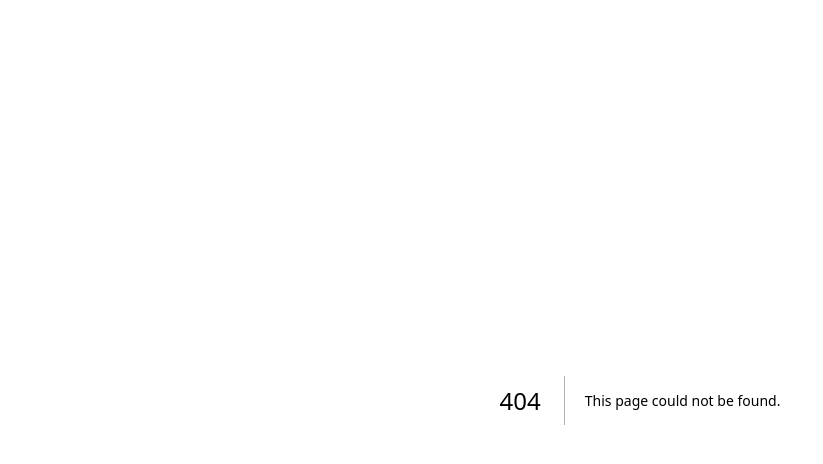
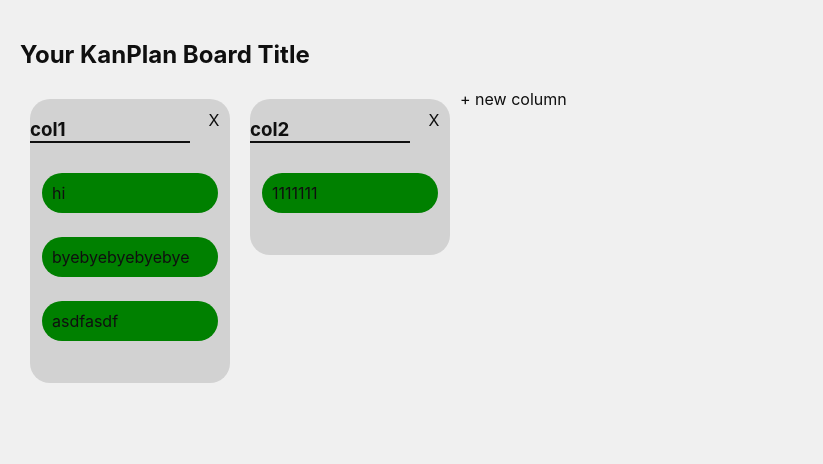
Before and after one commit to teujorge/KanPlan, a Next.js app: page /board in a window 1280 px wide. Before the commit this address had no page. Shown: the top 464 px of the page, without its empty margins (0-823 px from the left). Built offline with nearby package versions, Linux system fonts and the light colour scheme.

Commit message:
use emotion css

```diff
--- /dev/null
+++ b/content/components/board/BoardCard.tsx
@@ -0,0 +1,105 @@
+/** @jsxImportSource @emotion/react */
+import { css } from "@emotion/react";
+import { DragEvent, useContext, useState } from "react";
+import { BoardContext } from "../../../pages/board";
+import {
+  findCardsInColumns,
+  columnsAfterMove,
+} from "../../utilities/boardHelpers";
+
+export type CardInfo = {
+  id: string;
+  text: string;
+};
+
+const BoardCard = ({ info }: { info: CardInfo }) => {
+  const { columns, setColumns } = useContext(BoardContext);
+
+  const [isDragging, setIsDragging] = useState(false);
+  const [isDragOver, setIsDragOver] = useState(false);
+
+  function handleDragStart(event: DragEvent<HTMLDivElement>) {
+    event.dataTransfer.setData("id", info.id);
+    setIsDragging(true);
+  }
+
+  function handleDragEnd(event: DragEvent<HTMLDivElement>) {
+    setIsDragging(false);
+  }
+
+  function handleCardDragOverEnter(event: DragEvent<HTMLDivElement>) {
+    if (!isDragging) setIsDragOver(true);
+    else setIsDragOver(false);
+  }
+
+  function handleCardDragOverLeave(event: DragEvent<HTMLDivElement>) {
+    setIsDragOver(false);
+  }
+
+  function handleDropCard(event: DragEvent<HTMLDivElement>) {
+    // ignore parent onDrop
+    event.stopPropagation();
+
+    // obtain dropped card info
+    const cardId = event.dataTransfer.getData("id");
+
+    // find cards in arrays
+
+    const { card1Loc: draggedCardLoc, card2Loc: thisCardLoc } =
+      findCardsInColumns({
+        columns: columns,
+        card1Id: cardId,
+        card2Id: info.id,
+      });
+
+    console.log(draggedCardLoc, thisCardLoc);
+
+    // update dropped card list based on where it was dropped
+    let newColumns = columnsAfterMove({
+      columns: columns,
+      initialLoc: draggedCardLoc!,
+      finalLoc: thisCardLoc!,
+    });
+    setColumns([...newColumns]);
+    setIsDragOver(false);
+  }
+
+  return (
+    <div
+      css={css`
+        padding: 12px;
+
+        width: 100%;
+
+        opacity: ${isDragging ? 0.25 : 1};
+
+        transition: opacity 0.2s ease;
+      `}
+      draggable
+      onDragStart={handleDragStart}
+      onDragEnd={handleDragEnd}
+      onDragEnter={handleCardDragOverEnter}
+      onDragLeave={handleCardDragOverLeave}
+      onDrop={handleDropCard}
+    >
+      <div
+        css={css`
+          pointer-events: none;
+          padding: 10px;
+          border-radius: var(--border-radius);
+          background-color: green;
+          transform: translate(
+              ${isDragOver ? -20 : 0}px,
+              ${isDragOver ? 20 : 0}px
+            )
+            rotateZ(${isDragOver ? 2 : 0}deg);
+          transition: transform 0.2s ease;
+        `}
+      >
+        {info.text}
+      </div>
+    </div>
+  );
+};
+
+export default BoardCard;
--- /dev/null
+++ b/content/components/board/BoardColumn.tsx
@@ -0,0 +1,123 @@
+/** @jsxImportSource @emotion/react */
+import BoardCard, { CardInfo } from "./BoardCard";
+import { BoardContext } from "../../../pages/board";
+import { css } from "@emotion/react";
+import { DragEvent, useContext } from "react";
+import {
+  findCardsInColumns,
+  columnsAfterMove,
+} from "../../utilities/boardHelpers";
+
+export type Column = {
+  title: string;
+  cards: CardInfo[];
+};
+
+const BoardColumn = ({ index }: { index: number }) => {
+  const { columns, setColumns } = useContext(BoardContext);
+
+  function deleteColumn() {
+    const tempColumns = columns;
+    tempColumns.splice(index, 1);
+    setColumns([...tempColumns]);
+  }
+
+  function enableDroppingCard(event: DragEvent<HTMLDivElement>) {
+    event.preventDefault();
+  }
+
+  function handleDropCard(event: DragEvent<HTMLDivElement>) {
+    // obtain dropped card info
+    const cardId = event.dataTransfer.getData("id");
+
+    // find dropped card in cards list
+    const { card1Loc: draggedCardLoc } = findCardsInColumns({
+      columns: columns,
+      card1Id: cardId,
+    });
+
+    console.log(draggedCardLoc);
+
+    // update dropped card list based on where it was dropped
+    let newColumns = columnsAfterMove({
+      columns: columns,
+      initialLoc: draggedCardLoc!,
+      finalLoc: { col: index },
+    });
+    setColumns([...newColumns]);
+  }
+
+  let cards: CardInfo[] = columns[index].cards;
+
+  return (
+    <div
+      css={css`
+        user-select: none;
+        position: relative;
+        display: flex;
+        flex-direction: column;
+        align-items: flex-start;
+
+        margin: 10px;
+        padding-bottom: 30px;
+        width: 200px;
+        min-height: 100px;
+
+        border-radius: var(--border-radius);
+        background-color: var(--highlight-soft);
+      `}
+      onDragOver={enableDroppingCard}
+      onDrop={handleDropCard}
+    >
+      {/* title */}
+      <h3
+        css={css`
+          width: 80%;
+          border-bottom: 2px solid;
+        `}
+      >
+        {columns[index].title}
+      </h3>
+
+      {/* cards */}
+      {cards.length > 0 ? (
+        cards.map((card, index) => (
+          <BoardCard key={`board-card-${index}-${card.id}`} info={card} />
+        ))
+      ) : (
+        <p>no cards</p>
+      )}
+
+      {/* settings */}
+      <div
+        css={css`
+          cursor: pointer;
+
+          position: absolute;
+          top: 6px;
+          right: 6px;
+
+          display: flex;
+          align-items: center;
+          justify-content: center;
+
+          width: 20px;
+          height: 30px;
+
+          border-radius: var(--border-radius);
+
+          transition: background-color 0.2s ease;
+
+          :hover {
+            background-color: var(--highlight-soft);
+          }
+        `}
+        onClick={deleteColumn}
+      >
+        X
+      </div>
+    </div>
+  );
+};
+
+export default BoardColumn;
--- /dev/null
+++ b/content/utilities/boardHelpers.ts
@@ -0,0 +1,68 @@
+import { Column } from "../components/board/BoardColumn";
+
+type Location = {
+  row?: number;
+  col?: number;
+};
+
+export function findCardsInColumns({
+  columns,
+  card1Id: cardId1,
+  card2Id: cardId2,
+}: {
+  columns: Column[];
+  card1Id: string;
+  card2Id?: string;
+}) {
+  let card1Loc: Location | undefined = undefined;
+
+  let card2Loc: Location | undefined = undefined;
+
+  for (let c = 0; c < columns.length; c++) {
+    for (let r = 0; r < columns[c].cards.length; r++) {
+      // find card 1
+      if (cardId1 === columns[c].cards[r].id) {
+        card1Loc = { col: c, row: r };
+      }
+
+      // find card 2
+      if (cardId2 === columns[c].cards[r].id) {
+        card2Loc = { col: c, row: r };
+      }
+
+      if (card1Loc && card2Loc) {
+        break;
+      }
+    }
+  }
+
+  return { card1Loc, card2Loc };
+}
+
+export function columnsAfterMove({
+  columns,
+  initialLoc,
+  finalLoc,
+}: {
+  columns: Column[];
+  initialLoc: Location;
+  finalLoc: Location;
+}) {
+  let tempCards = columns;
+
+  const removedCard = tempCards[initialLoc.col!].cards.splice(
+    initialLoc.row!,
+    1
+  )[0];
+
+  // move it to specified index
+  if (finalLoc.col) {
+    tempCards[finalLoc.col].cards.splice(finalLoc.row!, 0, removedCard);
+  }
+  // move card to end of list
+  else {
+    tempCards[finalLoc.col!].cards.push(removedCard);
+  }
+
+  return tempCards;
+}
--- a/package.json
+++ b/package.json
@@ -9,6 +9,7 @@
     "lint": "next lint"
   },
   "dependencies": {
+    "@emotion/react": "^11.10.6",
     "@types/node": "18.14.6",
     "@types/react": "18.0.28",
     "@types/react-dom": "18.0.11",
--- /dev/null
+++ b/pages/board.tsx
@@ -0,0 +1,101 @@
+/** @jsxImportSource @emotion/react */
+import Head from "next/head";
+import { css } from "@emotion/react";
+import BoardColumn, { Column } from "../content/components/board/BoardColumn";
+import { Dispatch, SetStateAction, createContext, useState } from "react";
+
+type BoardContextType = {
+  columns: Column[];
+  setColumns: Dispatch<SetStateAction<Column[]>>;
+};
+
+export const BoardContext = createContext<BoardContextType>({
+  columns: [],
+  setColumns: () => {},
+});
+
+export default function Board() {
+  const [columns, setColumns] = useState<Column[]>([
+    {
+      title: "col1",
+      cards: [
+        { id: "1", text: "hi" },
+        { id: "2", text: "byebyebyebyebye" },
+        { id: "3", text: "asdfasdf" },
+      ],
+    },
+    {
+      title: "col2",
+      cards: [{ id: "4", text: "1111111" }],
+    },
+  ]);
+
+  function createNewColumn() {
+    const newColumn: Column = { title: "untitled", cards: [] };
+    setColumns([...columns, newColumn]);
+  }
+
+  return (
+    <BoardContext.Provider
+      value={{
+        columns: columns,
+        setColumns: setColumns,
+      }}
+    >
+      <div
+        css={css`
+          display: flex;
+          align-items: flex-start;
+          justify-content: flex-start;
+
+          margin: 10px;
+          padding: 10px;
+        `}
+      >
+        <Head>
+          <title>KanPlan Board</title>
+          <meta name="description" content="Your KanPlan Board Title" />
+          <link rel="icon" href="/favicon.ico" />
+        </Head>
+
+        <main>
+          <h2>Your KanPlan Board Title</h2>
+
+          {/* all columns */}
+          <div
+            css={css`
+              display: flex;
+              flex-direction: row;
+              align-items: flex-start;
+              justify-content: center;
+            `}
+          >
+            {columns.map((col, index) => (
+              <BoardColumn
+                key={`board-column-${index}-${col.title}`}
+                index={index}
+              />
+            ))}
+            <div
+              css={css`
+                cursor: pointer;
+
+                text-decoration: underline;
+                text-decoration-color: transparent;
+
+                transition: text-decoration-color 0.1s ease;
+
+                :hover {
+                  text-decoration-color: var(--foreground-color);
+                }
+              `}
+              onClick={createNewColumn}
+            >
+              + new column
+            </div>
+          </div>
+        </main>
+      </div>
+    </BoardContext.Provider>
+  );
+}
--- a/styles/globals.css
+++ b/styles/globals.css
@@ -1,9 +1,22 @@
+:root {
+  --foreground-color: #0f0f0f;
+  --background-color: #f0f0f0;
+  --highlight-soft: #00000020;
+
+  --border-radius: 20px;
+}
+
 html,
 body {
   padding: 0;
   margin: 0;
   font-family: -apple-system, BlinkMacSystemFont, Segoe UI, Roboto, Oxygen,
     Ubuntu, Cantarell, Fira Sans, Droid Sans, Helvetica Neue, sans-serif;
+}
+
+body {
+  color: var(--foreground-color);
+  background-color: var(--background-color);
 }
 
 a {
@@ -19,8 +32,10 @@ a {
   html {
     color-scheme: dark;
   }
-  body {
-    color: white;
-    background: black;
+
+  :root {
+    --foreground-color: #f0f0f0;
+    --background-color: #0f0f0f;
+    --highlight-soft: #ffffff20;
   }
 }
```
Also changed, not shown: pages/index.tsx (+8 -8 lines), content/components/modal.tsx (added), 1 other file (tests, documents, lock files or other folders).
